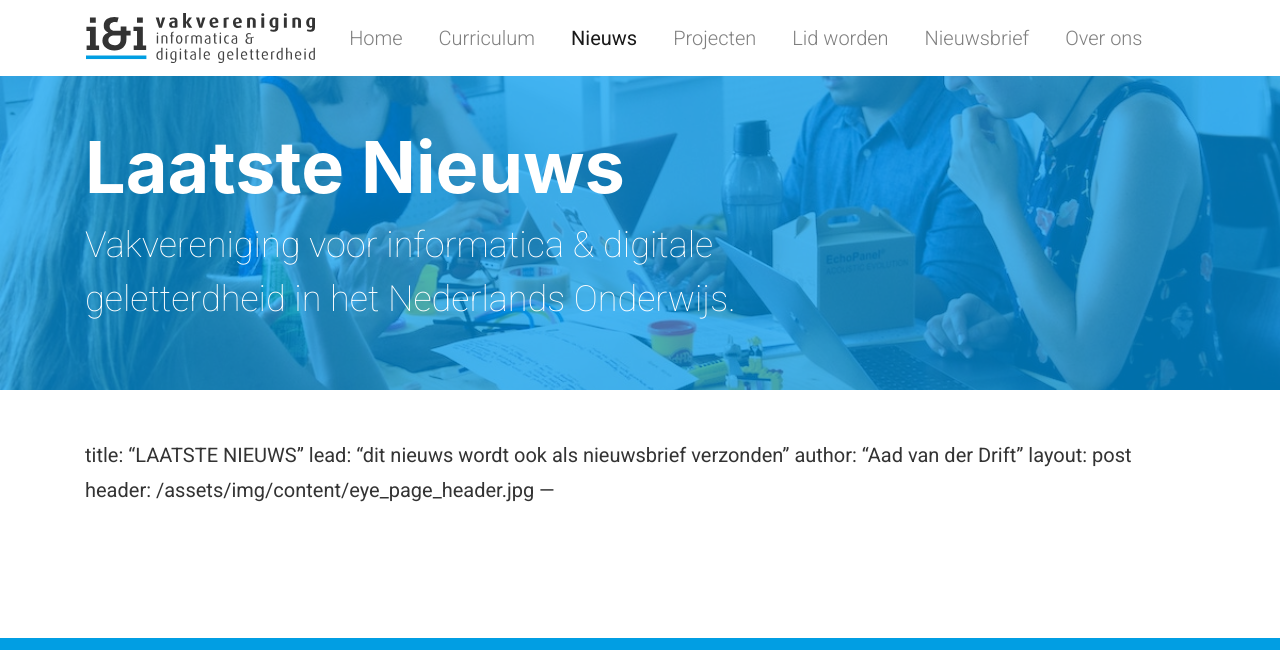
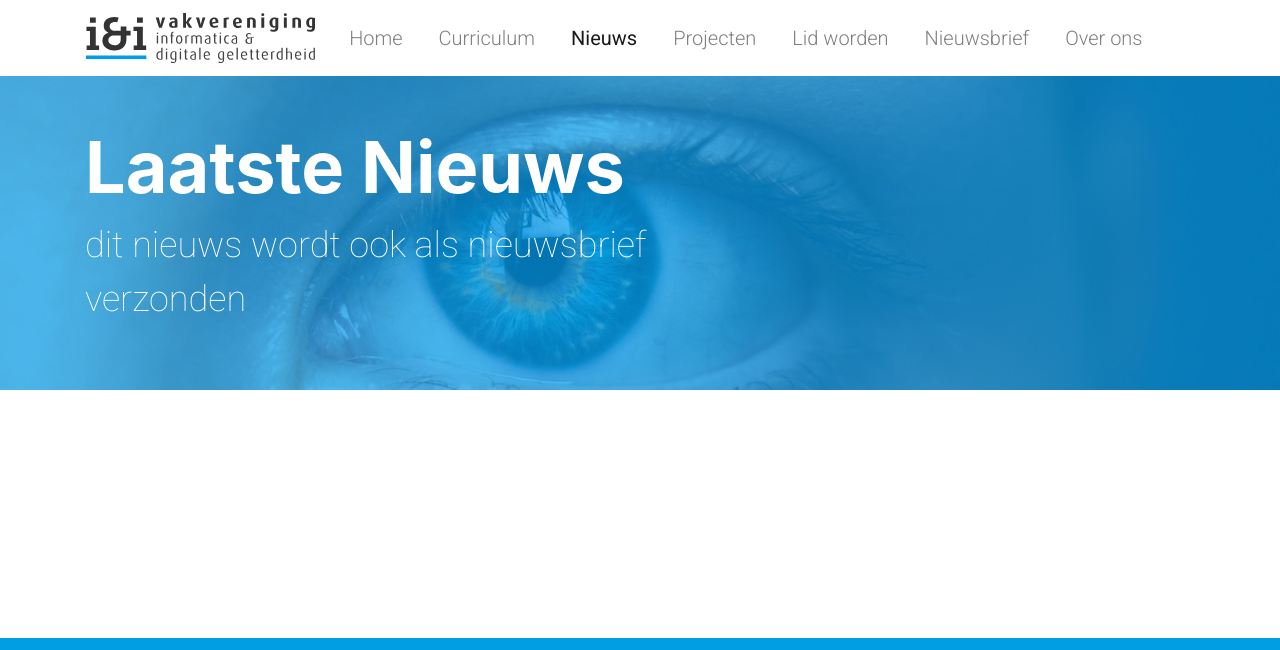
Before and after one commit to ieni/website, a Jekyll site: the page built from _posts/2021-09-17-laatste-nieuws.md, in a window 1280 px wide. Shown: the top 650 px of the page. Built offline with Jekyll 4.4.1, drawn with Linux system fonts in a browser that asks for light colours; our own code applies the rules of GitHub Pages for plain Markdown files; a script that is not in the unit is left out; some of the changed text lies outside the part shown; grey boxes are pictures that could not be loaded.

Commit message:
added underscores...

```diff
--- a/_posts/2021-09-17-laatste-nieuws.md
+++ b/_posts/2021-09-17-laatste-nieuws.md
@@ -1,4 +1,5 @@
-title: "LAATSTE NIEUWS"
+---
+title: "Laatste Nieuws"
 lead: "dit nieuws wordt ook als nieuwsbrief verzonden"
 author: "Aad van der Drift"
 layout: post
```
